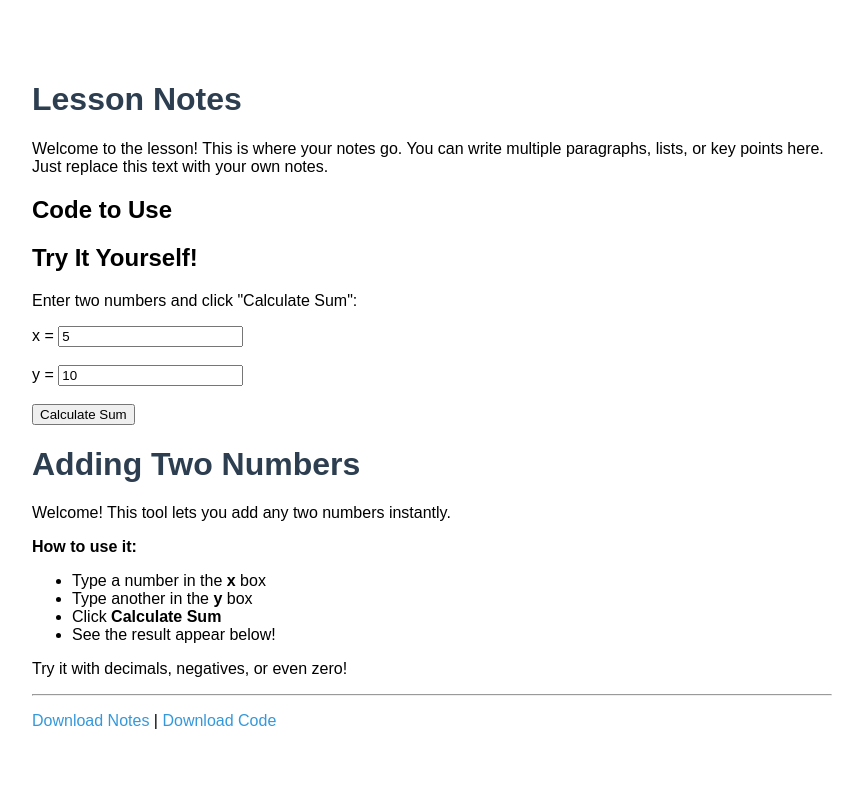
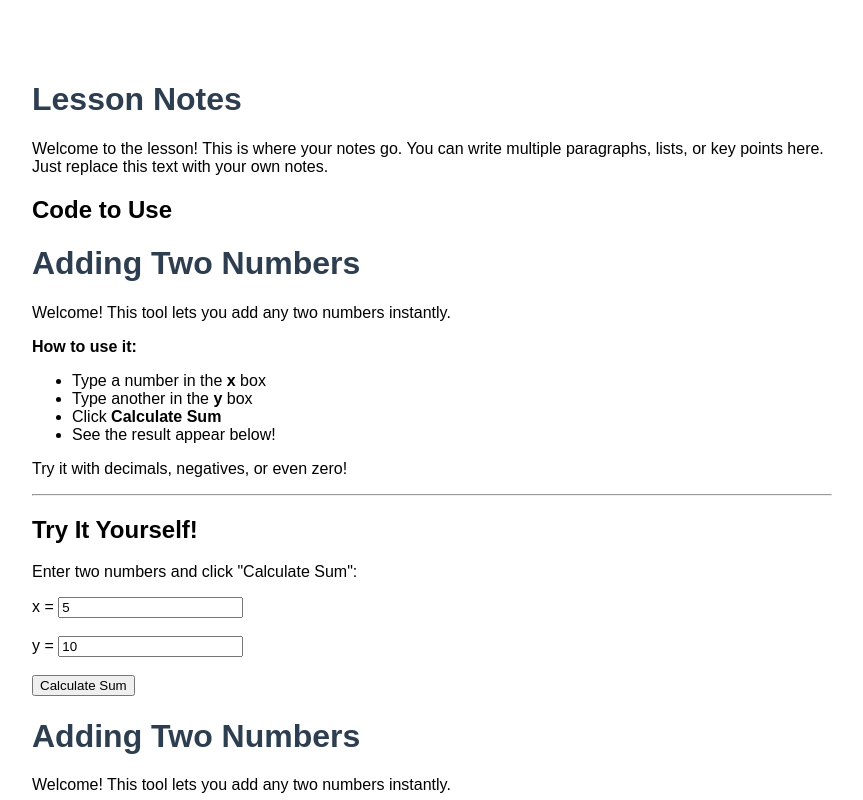
Before and after one commit to alekhine1000/webpage-test-1, a plain HTML site: page index.html in a window 1280 px wide. Shown: the top 800 px of the page, without its empty margins (208-1071 px from the left). Drawn offline with Linux system fonts and the light colour scheme.

Commit message:
Update index.html

```diff
--- a/index.html
+++ b/index.html
@@ -23,6 +23,18 @@
   </div>
 
   <h2>Code to Use</h2>
+<h1>Adding Two Numbers</h1>
+<p>Welcome! This tool lets you add any two numbers instantly.</p>
+<p><strong>How to use it:</strong></p>
+<ul>
+  <li>Type a number in the <strong>x</strong> box</li>
+  <li>Type another in the <strong>y</strong> box</li>
+  <li>Click <strong>Calculate Sum</strong></li>
+  <li>See the result appear below!</li>
+</ul>
+<p>Try it with decimals, negatives, or even zero!</p>
+<hr>
+
   <h2>Try It Yourself!</h2>
 <p>Enter two numbers and click "Calculate Sum":</p>
 
```
